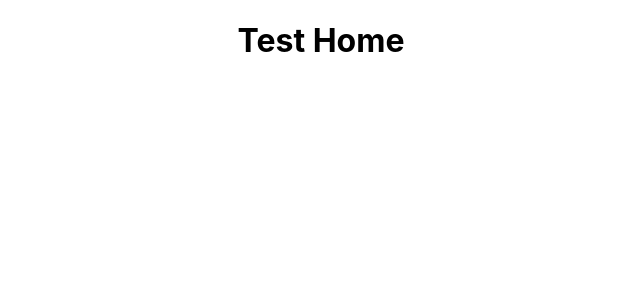
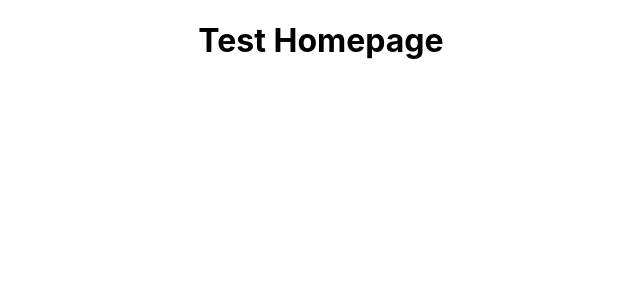
Before and after one commit to turitzinv/CataList, a React (Create React App) app in the folder client/: page / in a window 1280 px wide. Shown: the top 300 px of the page, without its empty margins (319-959 px from the left). Built offline with nearby package versions, Linux system fonts and the light colour scheme.

Commit message:
Test push

```diff
--- a/client/src/App.js
+++ b/client/src/App.js
@@ -16,7 +16,7 @@ function App() {
     <div className="App">
       <Switch>
         <Route exact path = "/" >
-          <h1>Test Home</h1>
+          <h1>Test Homepage</h1>
         </Route>
         <Route path="/testing">
           <h1>Test Route</h1>
```
